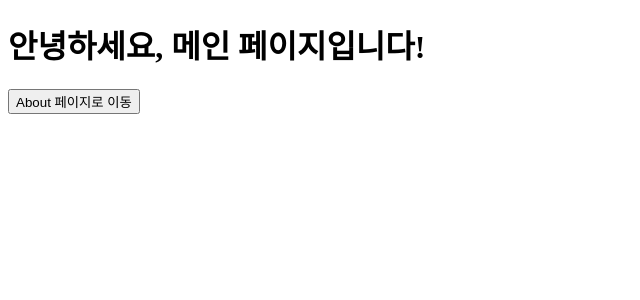
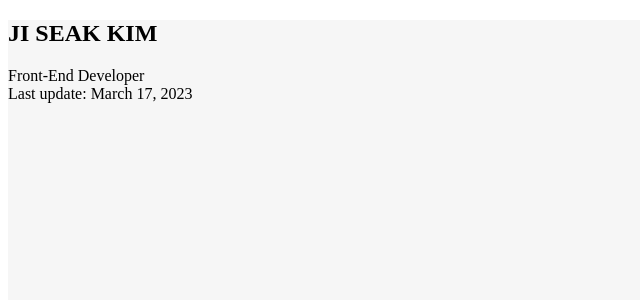
Before and after one commit to p1ants/my_portfolio, a Next.js app in the folder portfolio/: page / in a window 1280 px wide. Shown: the top 300 px of the page, without its empty margins (0-640 px from the left). Built offline with nearby package versions, Linux system fonts and the light colour scheme.

Commit message:
Name 컴포넌트 분리 까지만..

```diff
--- a/portfolio/package.json
+++ b/portfolio/package.json
@@ -19,7 +19,12 @@
     "postcss": "8.4.22",
     "react": "18.2.0",
     "react-dom": "18.2.0",
+    "styled-components": "^5.3.9",
     "tailwindcss": "3.3.1",
     "typescript": "5.0.4"
+  },
+  "devDependencies": {
+    "@types/styled-components": "^5.1.26",
+    "babel-plugin-styled-components": "^2.1.1"
   }
 }
--- /dev/null
+++ b/portfolio/src/components/Name.tsx
@@ -0,0 +1,11 @@
+import React from 'react';
+
+export default function Name() {
+  return (
+    <div>
+      <h2>JI SEAK KIM</h2>
+      <div>Front-End Developer</div>
+      <div>Last update: March 17, 2023</div>
+    </div>
+  );
+}
--- a/portfolio/src/pages/index.style.ts
+++ b/portfolio/src/pages/index.style.ts
@@ -0,0 +1,24 @@
+// index.style.ts
+import styled, { keyframes } from 'styled-components';
+
+const bounce = keyframes`
+  0% {
+    transform: translateX(-100%);
+  }
+  50% {
+    transform: translateX(10%);
+  }
+  100% {
+    transform: translateX(0%);
+  }
+`;
+
+export const Container = styled.div`
+  /* 기존 스타일 */
+  width: 100%;
+  height: 800px;
+  background-color: #f6f6f6;
+
+  /* 애니메이션 추가 */
+  animation: ${bounce} 1s ease-out;
+`;
--- a/portfolio/src/pages/index.tsx
+++ b/portfolio/src/pages/index.tsx
@@ -1,6 +1,10 @@
 // pages/index.tsx
 import React from 'react';
 import { useRouter } from 'next/router';
+
+//스타일
+import { Container } from './index.style';
+import Name from '@/components/Name';
 
 const MainPage: React.FC = () => {
   const router = useRouter();
@@ -10,11 +14,11 @@ const MainPage: React.FC = () => {
   };
 
   return (
-    <div>
-      <h1>안녕하세요, 메인 페이지입니다!</h1>
+    <Container>
+      <Name />
       {/* 메인 페이지의 다른 컴포넌트와 내용을 이곳에 추가하세요 */}
-      <button onClick={goToAboutPage}>About 페이지로 이동</button>
-    </div>
+      {/* <button onClick={goToAboutPage}>About 페이지로 이동</button> */}
+    </Container>
   );
 };
 
```
Also changed, not shown: portfolio/.babelrc (added), 1 other file (tests, documents, lock files or other folders).
